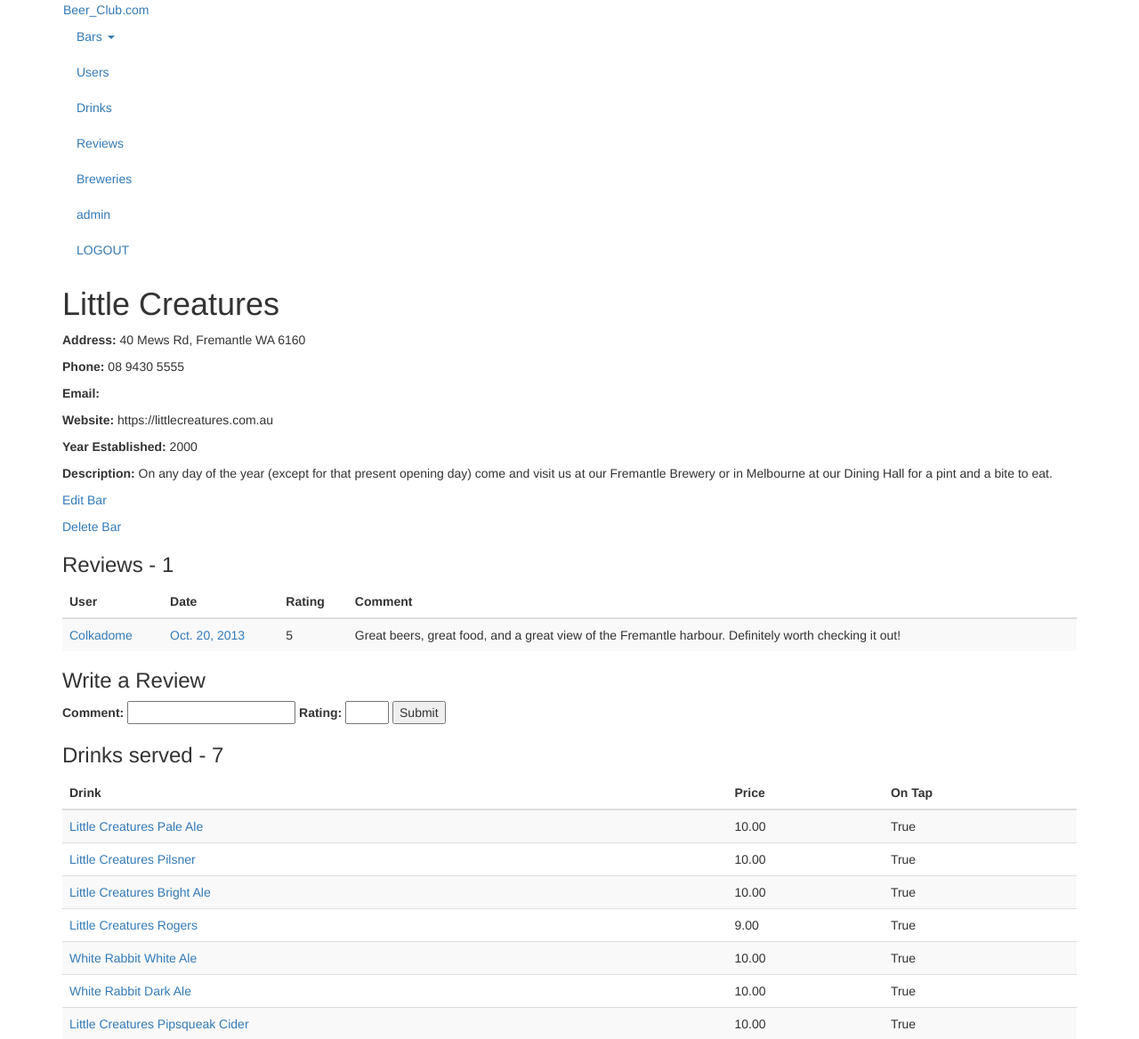
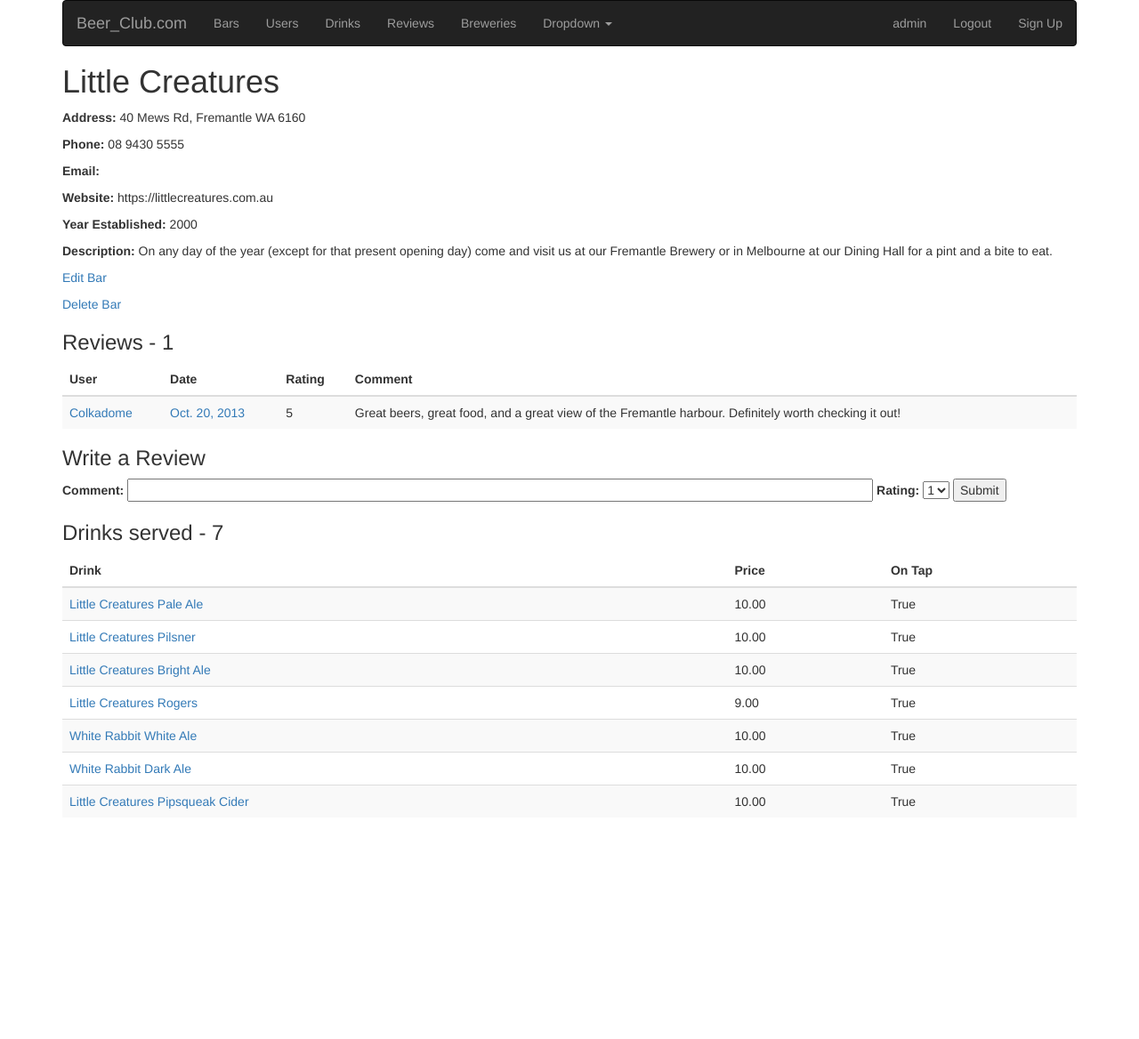
Before and after one commit to goingpaper/project, a Django app: page /bar/2/ in a window 1280 px wide. Shown: the top 1168 px of the page at 89% size. After the commit the page ends 909 px from the top, so only its background shows below. Run offline with Django 3.2, Linux system fonts and the light colour scheme; a user stored in the database is signed in; data comes from the database, SQL or seed files in the repository; both versions use the stored data as it was after the commit; parts of the project's set-up code (start-up, migrations or seed data) failed here and were passed over; some libraries are stand-ins or nearby versions.

Commit message:
Changed design

```diff
--- a/project/barreviews/models.py
+++ b/project/barreviews/models.py
@@ -101,6 +101,4 @@ class Comment(models.Model):
 	def __unicode__(self):
 		return '%s comments on %s' % (self.user1, self.user2)
 
-	class Meta:
-		unique_together = ('user1', 'user2','date')
 #max 5 digit number and 2 decimal places
--- a/project/barreviews/templates/barreviews/bar.html
+++ b/project/barreviews/templates/barreviews/bar.html
@@ -56,10 +56,15 @@
 <h3>Write a Review</h3>
 <form action="/review/auth/{{bar.id}}/" method="post">{% csrf_token %}
     <label for="comment">Comment:</label>
-    <input type="text" name="comment" value="" id="comment">
+    <input type="text" name="comment" value="" id="comment" size="100">
         <label for="rating">Rating:</label>
-        <input type="number" name="rating" min="1" max="5" value="" id="rating">
-
+            <select name="rating" id="rating">
+                <option value="1">1</option>
+                <option value="2">2</option>
+                <option value="3">3</option>
+                <option value="4">4</option>
+                <option value="5">5</option>
+            </select>
             <input type="submit" value="Submit" />
 </form>
 {% endif %}
--- a/project/barreviews/templates/barreviews/base.html
+++ b/project/barreviews/templates/barreviews/base.html
@@ -3,37 +3,54 @@
     <head>
         <meta http-equiv="Content-Type" content="text/html; charset=utf-8">
         <title>Beer_Club.com</title>
-        <link href="http://netdna.bootstrapcdn.com/twitter-bootstrap/2.3.2/css/bootstrap-combined.min.css" rel="stylesheet" type="text/css">
+        <link href="//netdna.bootstrapcdn.com/bootstrap/3.0.0/css/bootstrap.min.css" rel="stylesheet" type="text/css">
         <script src="http://codeorigin.jquery.com/jquery-1.10.2.min.js" type="text/javascript"></script>
-        <script src="http://netdna.bootstrapcdn.com/twitter-bootstrap/2.3.2/js/bootstrap.min.js" type="text/javascript"></script>
+        <script src="//netdna.bootstrapcdn.com/bootstrap/3.0.0/js/bootstrap.min.js" type="text/javascript"></script>
     </head>
     <body>
         <div class="container">
-            <div class="navbar">
-                <div class="navbar-inner">
-                    <a href="{% url 'barreviews:index' %}" class="brand">Beer_Club.com</a>
-                    <ul class="nav">
-                        <li class="dropdown">
-                            <a class="dropdown-toggle" data-toggle="dropdown" href="#">Bars <b class="caret"></b></a>
-                            <ul class="dropdown-menu">
-                                <li><a href="{% url 'barreviews:bars' %}">All Bars</a></li>
-                                <li><a href="{% url 'barreviews:bars' %}">Friend Recommendations</a></li>
-                                <li><a href="{% url 'barreviews:bars' %}">Drink Recommendations</a></li>
-                            </ul>
-                        </li>
+        <nav class="navbar navbar-inverse" role="navigation">
+            <!-- Brand and toggle get grouped for better mobile display -->
+            <div class="navbar-header">
+                <button type="button" class="navbar-toggle" data-toggle="collapse" data-target=".navbar-ex1-collapse">
+                    <span class="sr-only">Toggle navigation</span>
+                    <span class="icon-bar"></span>
+                    <span class="icon-bar"></span>
+                    <span class="icon-bar"></span>
+                </button>
+                <a class="navbar-brand" href="{% url 'barreviews:index' %}">Beer_Club.com</a>
+            </div>
+
+            <!-- Collect the nav links, forms, and other content for toggling -->
+            <div class="collapse navbar-collapse navbar-ex1-collapse">
+                <ul class="nav navbar-nav">
+                    <li><a href="{% url 'barreviews:bars' %}">Bars</a></li>
                     <li><a href="{% url 'barreviews:users' %}">Users</a></li>
                     <li><a href="{% url 'barreviews:drinks' %}">Drinks</a></li>
                     <li><a href="{% url 'barreviews:reviews' %}">Reviews</a></li>
                     <li><a href="{% url 'barreviews:breweries' %}">Breweries</a></li>
+                    <li class="dropdown">
+                        <a href="#" class="dropdown-toggle" data-toggle="dropdown">Dropdown <b class="caret"></b></a>
+                        <ul class="dropdown-menu">
+                            <li><a href="#">Action</a></li>
+                            <li><a href="#">Another action</a></li>
+                            <li><a href="#">Something else here</a></li>
+                            <li><a href="#">Separated link</a></li>
+                            <li><a href="#">One more separated link</a></li>
+                        </ul>
+                    </li>
+                </ul>
+                <ul class="nav navbar-nav navbar-right">
                     {% if not user.is_active %}
-                        <li><a href="{% url 'barreviews:login' %}">LOGIN</a></li>
+                    <li><a href="{% url 'barreviews:login' %}">Login</a></li>
                     {% else %}
                     <li><a href="{% url 'barreviews:user' user.id %}">{{user.username}}</a></li>
-                        <li><a href="{% url 'barreviews:logout' %}">LOGOUT</a></li>
+                    <li><a href="{% url 'barreviews:logout' %}">Logout</a></li>
                     {% endif %}
+                    <li><a href="#">Sign Up</a></li>
                 </ul>
-                </div>
-            </div>
+            </div><!-- /.navbar-collapse -->
+        </nav>
         {% block content %}
         {% endblock %}
         </div>
--- a/project/barreviews/templates/barreviews/index.html
+++ b/project/barreviews/templates/barreviews/index.html
@@ -3,6 +3,4 @@
 <h1>Beer Club</h1>
 <p>Welcome to Beer_Club.com, a place for bar and drink enthusiasts to dwell!</p>
 <img src="{{ MEDIA_URL }}beer.png">
-<h3><a href="{% url 'barreviews:login' %}">Login</a></h3>
-
 {% endblock %}
--- a/project/barreviews/templates/barreviews/logout.html
+++ b/project/barreviews/templates/barreviews/logout.html
@@ -1,5 +1,5 @@
 {% extends 'barreviews/base.html' %}
 {% block content %}
-<h1>You have Logged Out</h1>
+<div class="alert alert-success">You have successfully logged out</div>
 <h2><a href="{% url 'barreviews:login' %}">Login again?</a></h2>
 {% endblock %}
--- a/project/barreviews/templates/barreviews/review.html
+++ b/project/barreviews/templates/barreviews/review.html
@@ -10,7 +10,7 @@
     <p>
         <strong>Comment:</strong> {{ review.comment|default:"" }}
     </p>
-{% if user.username == review.user.username %}
+{% if user == review.user %}
 <p>
 <a href="{% url 'barreviews:review_edit' review.id %}">Edit Review</a>
 </p>
--- a/project/barreviews/templates/invalid_login.html
+++ b/project/barreviews/templates/invalid_login.html
@@ -1,5 +1,6 @@
 {% extends 'barreviews/base.html' %}
 {% block content %}
-<h1>You have incorrect login details</h1>
-<h2><a href="{% url 'barreviews:login' %}">Login again?</a></h2>
+<div class="alert alert-danger">
+    Invalid Login - <a href="{% url 'barreviews:login' %}" class="alert-link">Try again?</a>
+</div>
 {% endblock %}
--- a/project/barreviews/templates/loggedin.html
+++ b/project/barreviews/templates/loggedin.html
@@ -1,5 +1,4 @@
 {% extends 'barreviews/base.html' %}
 {% block content %}
-<h1>{{full_name}} has Logged In</h1>
-<h2><a href="{% url 'barreviews:users' %}">To the user page</a></h2>
+<div class="alert alert-success">You have successfully logged in - <a href="{% url 'barreviews:bars' %}">Continue</a></div>
 {% endblock %}
--- a/project/barreviews/templates/logout.html
+++ b/project/barreviews/templates/logout.html
@@ -1,5 +1,4 @@
 {% extends 'barreviews/base.html' %}
 {% block content %}
-<h1>You have Logged Out</h1>
-<h2><a href="{% url 'barreviews:login' %}">Login again?</a></h2>
+<div class="alert alert-success">You have successfully logged out</div>
 {% endblock %}
--- a/project/barreviews/views.py
+++ b/project/barreviews/views.py
@@ -9,12 +9,12 @@ from django.core.context_processors import csrf
 # Login views
 
 def login(request):
-    if request.user.username == '':
-        c = {}
-        c.update(csrf(request))
-        return render_to_response('login.html',c)
-    else:
-        return HttpResponseRedirect("/users/")
+	if request.user.username == '':
+		c = {}
+		c.update(csrf(request))
+		return render_to_response('login.html',c)
+	else:
+		return HttpResponseRedirect("/users/")
 
 def auth_view(request):
 	username = request.POST.get('username', '')
@@ -202,10 +202,10 @@ def user_edit(request, pk):
 	return render(request, 'barreviews/user_edit.html', {'form': form})
 
 def user_delete(request, pk):
-    if int(request.user.id) == int(pk):
-        instance = User.objects.get(pk=pk)
-        instance.delete()
-    return redirect('barreviews:users')
+	if int(request.user.id) == int(pk):
+		instance = User.objects.get(pk=pk)
+		instance.delete()
+	return redirect('barreviews:users')
 
 class ReviewView(generic.DetailView):
 	model = ReviewBar
@@ -246,8 +246,10 @@ def review_edit(request, pk):
 
 def review_delete(request, pk):
 	instance = ReviewBar.objects.get(pk=pk)
-	instance.delete()
-	return redirect('barreviews:reviews')
+	temp = instance
+	if request.user.pk == instance.user.pk:
+		instance.delete()
+	return redirect('barreviews:bar', pk=temp.bar.id)
 
 class BreweriesView(generic.ListView):
 	template_name = 'barreviews/breweries.html'
@@ -317,7 +319,8 @@ def comment_edit(request, pk):
 def comment_delete(request, pk):
 	instance = Comment.objects.get(pk=pk)
 	temp = instance
-	instance.delete()
+	if request.user.pk == instance.user1.pk:
+		instance.delete()
 	return redirect('barreviews:user', pk=temp.user2.pk)
 
 def comment_auth(request, pk):
```
Also changed, not shown: project/barreviews/templates/barreviews/user.html (+6 -2 lines), project/media/beer.png (added), project/project.sqlite3 (added). Lines whose indentation alone changed are shown as unchanged.
